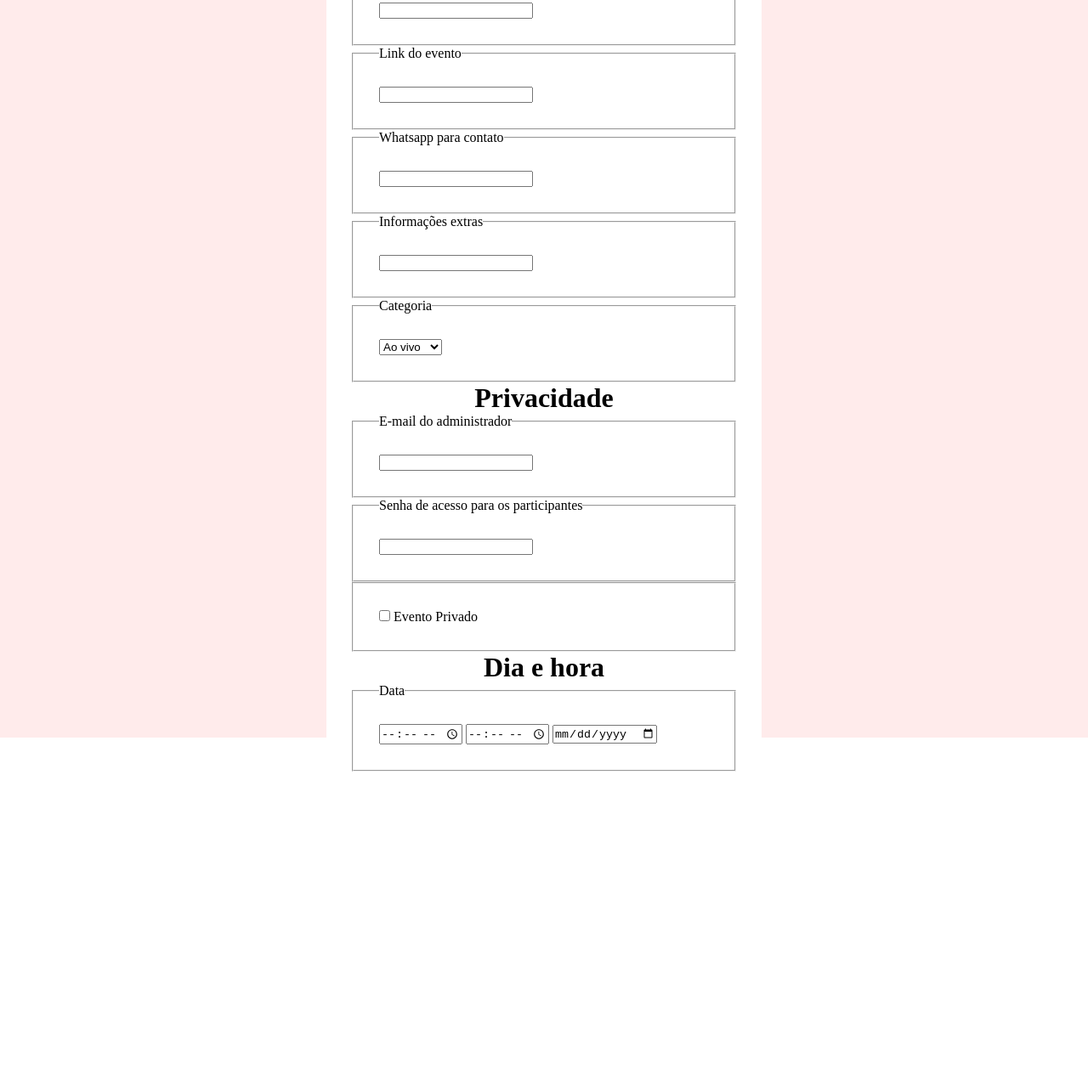
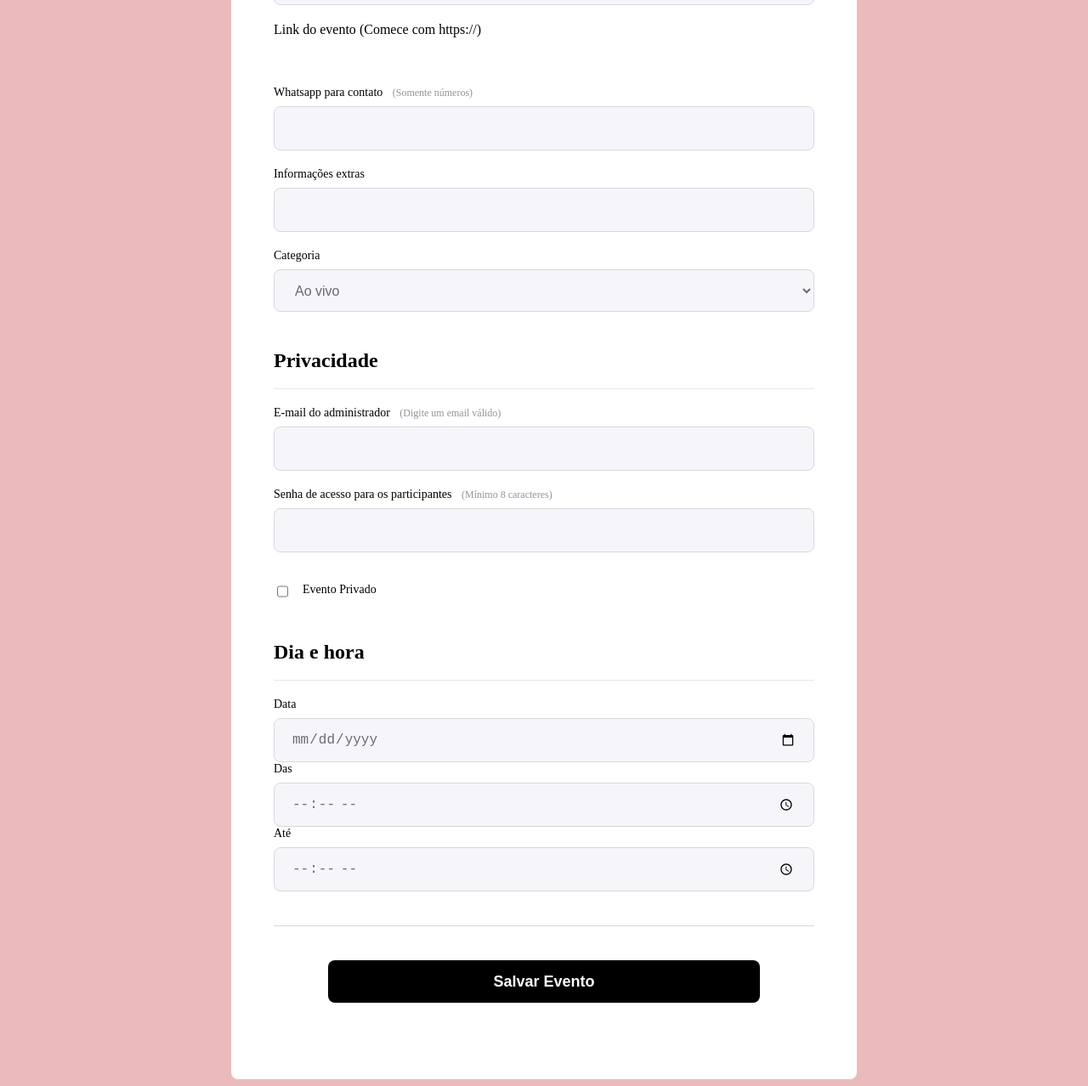
Before and after one commit to LucasSCRVLH/Formul-rio, a plain HTML site: page index.html in a window 1280 px wide. Shown: the part 427-1705 px from the top of the page at 85% size. Before the commit the page ends 1365 px from the top, so only its background shows below. Drawn offline with Linux system fonts and the light colour scheme.

Commit message:
Todas alterações feitas no site. Tive que refazer a estrutura do código

```diff
--- a/css/global.css
+++ b/css/global.css
@@ -1,76 +1,144 @@
-.topo{
-    background-color: rgb(0, 0, 0);
-    color: aliceblue;
-    justify-content: center;
-    display: flex;
-    align-items: center;
-    padding: 100px;
-    width: 100%;
-    height: 385px;
-
-}
-.main h1{
-    display: flex;
-    justify-content: center;
-
-
-}
-.topo h3{
-    text-align: justify;
-    display: flex;
-}
-.formulario{
-   padding: 30px;
-
-    justify-content: center;
-        display: flex;
-
+body {
+    background: #ebbbbb;
 }
 
-.formulario{
+body::before {
+    content: "";
+    width: 100%;
+    height: 350px;
+    position: absolute;
+    top: 0;
+    left: 0;
+    z-index: -1;
+    background-color: black;
+}
+
+.container {
+    width: 736px;
+    margin: auto;
+}
+
+header {
+    width: 320px;
+    margin-top: 40px;
+}
+
+header h1 {
+    font-size: 36px;
+    font-weight: bold;
+    margin-bottom: 24px;
+    color: white;
+}
+
+header p {
+    font-size: 16px;
+    line-height: 25px;
+    color: #42D3FF;
+}
+
+form {
+    margin-top: 38px;
+    background: #FFF;
+    border-radius: 8px;
+    padding: 50px;
+    display: flex;
     flex-direction: column;
+    gap: 40px;
+}
 
+.fieldset_container {
+    display: flex;
+    flex-direction: column;
+    gap: 20px;
 }
-.main{
-    justify-content: center;
+
+fieldset legend {
+    font-weight: 600;
+    font-size: 24px;
+    line-height: 34px;
+    color: black;
+    width: 100%;
+    border-bottom: 1px solid #e6e6ec;
+    padding-bottom: 16px;
+}
+
+.divs_input {
     display: flex;
+    flex-direction: column;
+}
 
+.divs_input label,
+.div_checkbox label {
+    font-size: 14px;
+    color: black;
+    margin-bottom: 8px;
 }
-.box{
-    padding: 30px;
+
+.divs_input label span {
+    margin-left: 8px;
+    font-size: 12px;
+    color: #949299;
 }
-.corpo{
-    background-color: rgb(255, 235, 235);
 
+.divs_input input,
+.divs_input textarea,
+.divs_input select {
+    background: #f5f5fa;
+    border: 1px solid #d7d7dd;
+    border-radius: 8px;
+    height: 50px;
+    padding: 0 20px;
+    font-size: 16px;
+    color: #6c6a71;
 }
-.corpo_fino{
- background-color: white;
- width: 40%;
- border-radius: 20px;
- margin: -70px;
 
+.divs-input textarea {
+    height: 160px;
 }
-.slogan h3{
-    color: rgb(49, 52, 240);
 
+.div_data {
+    display: flex;
+    gap: 20px;
+    width: 100%;
 }
+
+.div_checkbox {
+    margin-top: 12px;
+    display: flex;
+    gap: 14px;
+}
+
+.div_checkbox label {
+    display: flex;
+    padding-top: 4px;
+}
+
+#input_checkbox {
+    width: 24px;
+    height: 24px;
+    border-radius: 12px;
+    appearance: none;
+    border: 1px solid #42D3FF;
+}
+
+footer {
+    display: flex;
+    flex-direction: column;
+    padding: 40px 64px;
+    border-top: 1px solid #d8d6d6;
+}
+
+.button {
+    height: 50px;
+    background: rgb(0, 0, 0);
+    border-radius: 8px;
+    border: 0;
+    font-weight: bold;
+    font-size: 18px;
+    color: #FFF;
+    cursor: pointer;
+}
+
 .button:hover {
-    background-color: rgb(255, 0, 0);
+    background-color: red;
 }
-.button {
-
-    display: flex;
-    align-items: center;
-    justify-content: center;
-    padding: 20px;
-    width: 50%;
-    background-color: #8aff46;
-    color: #fff;
-    font-weight: bold;
-    cursor: pointer;
-    transition: background-color 1.0s;
-    border-radius: 20px;
-}
-.final{
-    background-color: aqua;
-}
--- a/css/reset.css
+++ b/css/reset.css
@@ -1,12 +1,50 @@
-*{
+{
+        margin: 0;
+        padding: 0;
+        box-sizing: border-box;
+        font-family: "Montserrat", Arial, Helvetica, sans-serif;
+    }
+
+    h1,
+    h2,
+    h3,
+    h4,
+    h5,
+    h6 {
+        color: #333;
+    }
+
+    p {
+        color: #70747a;
+    }
+
+    button,
+    input,
+    textarea,
+    a {
+        border: 0;
+        outline: none;
+    }
+
+    textarea {
+        resize: none;
+    }
+
+    a {
+        text-decoration: none;
+    }
+
+    ul {
+        list-style: none;
+    }
+
+    fieldset {
+        border: none;
+        margin: 0;
+        padding: 0;
+    }
+
+    legend {
         padding: 0;
         margin: 0;
-        box-sizing: border-box;
     }
-
-    .container {
-        display: flex;
-        flex-direction: column;
-        gap: 20px;
-        padding: 20px;
-    }
--- a/index.html
+++ b/index.html
@@ -11,113 +11,125 @@
 
 <body>
 
-    <header class="topo">
+    <div class="container">
 
-        <div class="slogan">
+
+        <header class="topo">
+
             <h1>Crie e compartilhe seu evento</h1>
-            <h3>O primeiro passo é preencher esse formulário de inscrição</h3>
-
-        </div>
-
-    </header>
+            <p>O primeiro passo é preencher esse formulário de inscrição</p>
 
 
 
-    <div class="corpo">
+        </header>
+
+        <form id="form">
+
+            <fieldset>
+
+                <div class="fieldset_container">
+
+                    <legend>Informações do evento</legend>
 
 
+                    <div class="divs_input">
+                        <label for="input-title"> Titulo do evento <span>(minimo 8 caracteres)</span></label>
+                        <input type="text" id="input-title" required minlength="8">
+                    </div>
 
-        <main class="main">
+                    <div class="fieldset_container">
+
+                        <label for="input-url">Link do evento <span>(Comece com https://)</span></label>
+                        <input type="url" id="input-url">
+
+                    </div>
+
+                    <div class="divs_input">
+                        <label for="input-number">Whatsapp para contato <span>(Somente números)</span></label>
+                        <input type="number" id="input-number">
+                    </div>
+
+                    <div class="divs_input">
+                        <label for="textarea-event"> Informações extras</label>
+                        <textarea id="textarea-event"></textarea>
+                    </div>
 
 
+                    <div class="divs_input">
+                        <label for="select-category">Categoria</label>
+                        <select id="select-category">
+                            <option value="Live">Ao vivo</option>
+                            <option value="Podcast">Podcast</option>
+                            <option value="Mentory">Mentoria</option>
+                        </select>
+                    </div>
 
-            <div class="corpo_fino">
-
-                <form class="formulario">
-                    <h1>Informações do evento</h1>
-
-                    <fieldset class="box">
-
-                        <legend>Titulo do evento</legend>
-                        <input type="text">
+            </fieldset>
 
 
-                    </fieldset>
+            <fieldset>
+                <div class="fieldset_container">
 
-                    <fieldset class="box">
-                        <legend>Link do evento</legend>
-                        <input type="link">
+                    <legend>Privacidade</legend>
 
-                    </fieldset>
+                    <div class="divs_input">
 
-                    <fieldset class="box">
-                        <legend>Whatsapp para contato</legend>
-                        <input type="number">
+                        <label for="input-email">E-mail do administrador <span>(Digite um email válido)</span></label>
+                        <input type="email" id="input-email">
+                    </div>
 
-                    </fieldset>
+                    <div class="divs_input">
+                        <label for="input-password">Senha de acesso para os participantes <span>(Mínimo 8
+                                caracteres)</span></label>
+                        <input type="password" id="input-password" required minlength="8">
 
-                    <fieldset class="box">
-                        <legend>Informações extras</legend>
-                        <input type="text">
+                    </div>
+
+                    <div class="div_checkbox">
+
+                        <input type="checkbox" id="input-checkbox">
+                        <label for="input-checkbox">Evento Privado</label>
+
+                    </div>
+                </div>
+            </fieldset>
 
 
-                    </fieldset>
+            <fieldset>
+                <div class="fieldset_container">
+                    <legend>Dia e hora</legend>
 
-                    <fieldset class="box">
-                        <legend>Categoria</legend>
+                    <div class="div-data">
 
-                        <select>
-                            <option value="1">Ao vivo</option>
-                            <option value="2">Podcast</option>
-                            <option value="3">Mentoria</option>
-                        </select>
+                        <div class="divs_input">
+                            <label for="input-date">Data</label>
+                            <input type="date">
 
-                    </fieldset>
+                        </div>
 
-                    <h1>Privacidade</h1>
+                        <div class="divs_input">
+                            <label for="input-time-das">Das</label>
+                            <input type="time" id="input-time-das">
+                        </div>
 
-                    <fieldset class="box">
-
-                        <legend>E-mail do administrador</legend>
-                        <input type="email">
+                        <div class="divs_input">
+                            <label for="input-time-ate">Até</label>
+                            <input type="time" id="input-time-ate">
+                        </div>
 
 
-                    </fieldset>
-
-                    <fieldset class="box">
-                        <legend>Senha de acesso para os participantes</legend>
-                        <input type="text">
-
-                    </fieldset>
-
-                    <fieldset class="box">
-
-                        <input type="checkbox">
-                        Evento Privado
-
-                    </fieldset>
-                    <h1>Dia e hora</h1>
+                    </div>
 
 
+                </div>
 
-                    <fieldset class="box">
-                        <legend>Data</legend>
+            </fieldset>
 
-                        <input type="time">
-                        <input type="time">
-                        <input type="date">
+            <footer>
+                <button class="button"> Salvar Evento</button>
+            </footer>
 
-                    </fieldset>
-
-
-                </form>
-
-
-            </div>
-
-        </main>
-
-
+        </form>
 
     </div>
 
```
